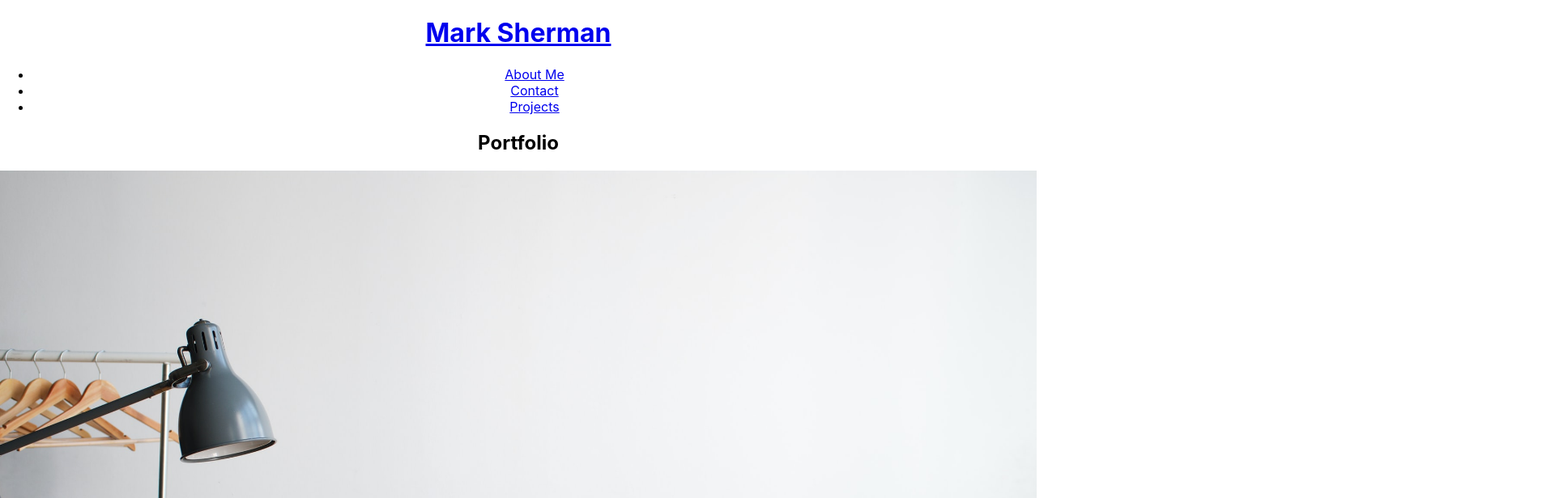
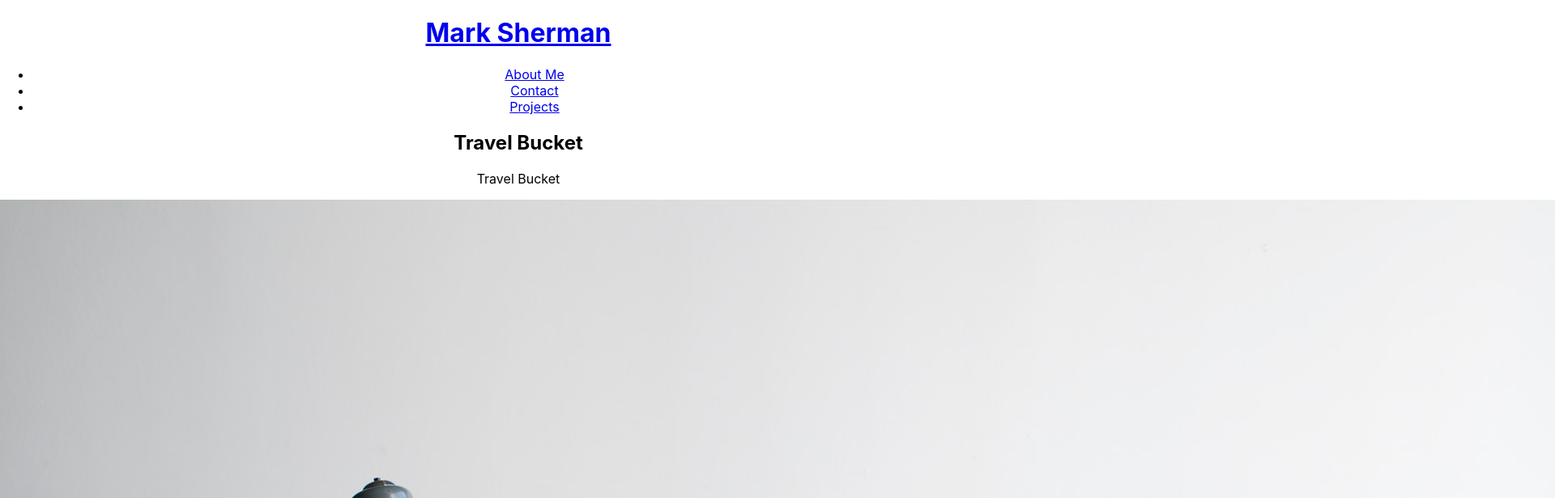
Before and after one commit to marksherm04/react-portfolio, a React (Create React App) app in the folder react-portfolio/: page / in a window 1280 px wide. Shown: the top 616 px of the page at 81% size, 1920 px wide, since content can reach past the window. Built offline with nearby package versions, Linux system fonts and the light colour scheme.

Commit message:
created Projects folder in components and started the index.js

```diff
--- a/react-portfolio/src/App.js
+++ b/react-portfolio/src/App.js
@@ -2,15 +2,16 @@ import React from 'react';
 import './App.css';
 import Nav from './components/Nav';
 import Contact from './components/Contact';
+import Projects from './components/Projects';
 
 function App() {
   return (
     <div className="App">
       <Nav></Nav>
       <main>
+        <Projects></Projects>
         <Contact></Contact>
       </main>
-
     </div>
   );
 }
--- /dev/null
+++ b/react-portfolio/src/components/Projects/index.js
@@ -0,0 +1,28 @@
+import React from 'react';
+import { capitalizeFirstLetter } from '../../utils/helpers';
+import photo from "../../assets/background/desk-background.jpg";
+
+// {/* NEED TO IMPORT PROJECTS HERE ABOVE */}
+
+function Projects(props) {
+	const currentProject = {
+		name: "Travel Bucket",
+		description: "This is a social application where bloggers and users can share their trips as well as ask and answer questions travel related.",
+	};
+	return (
+		<section>
+			<h1>{capitalizeFirstLetter(currentProject.name)}</h1>
+			<p>{currentProject.name}</p>
+			{/* NEED TO IMPORT PROJECTS HERE */}
+			<div className="flex-row">
+				<img
+				src={photo}
+				alt="Travel Bucket"
+				className="img-thumbnail mx-1"
+				/>
+			</div>
+		</section>
+	);
+}
+
+export default Projects;
```
